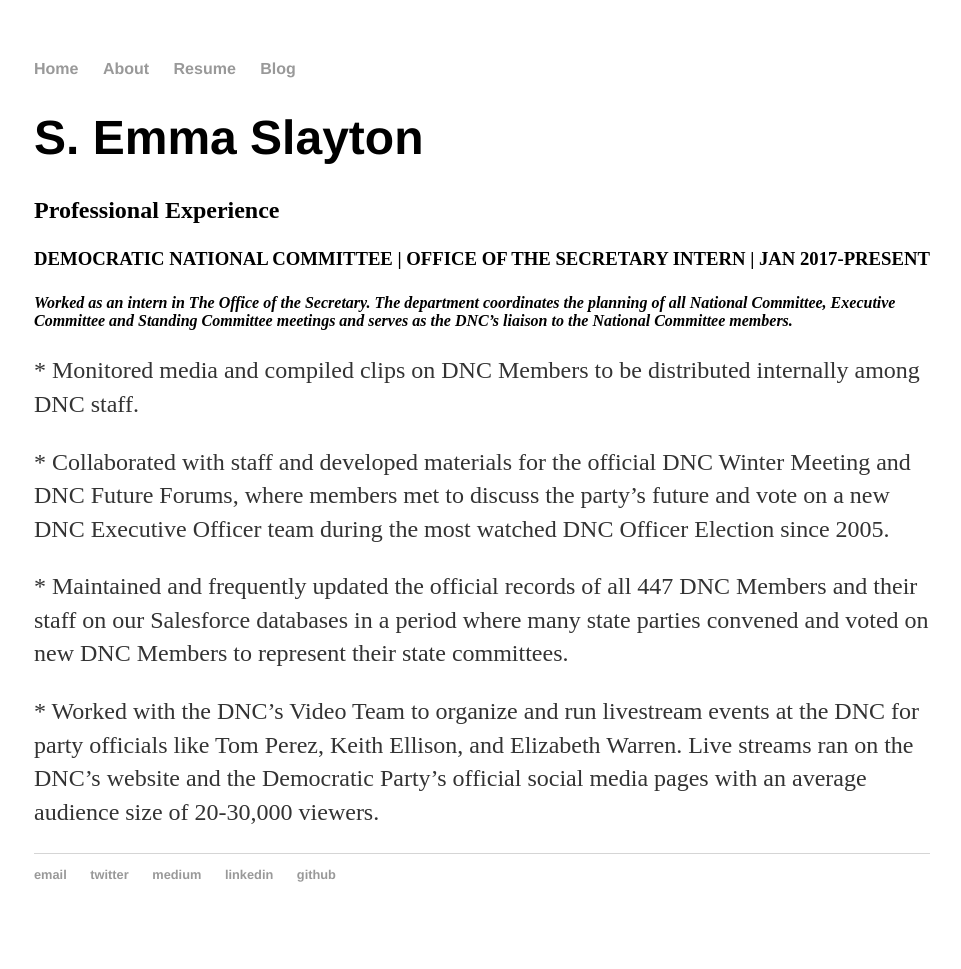
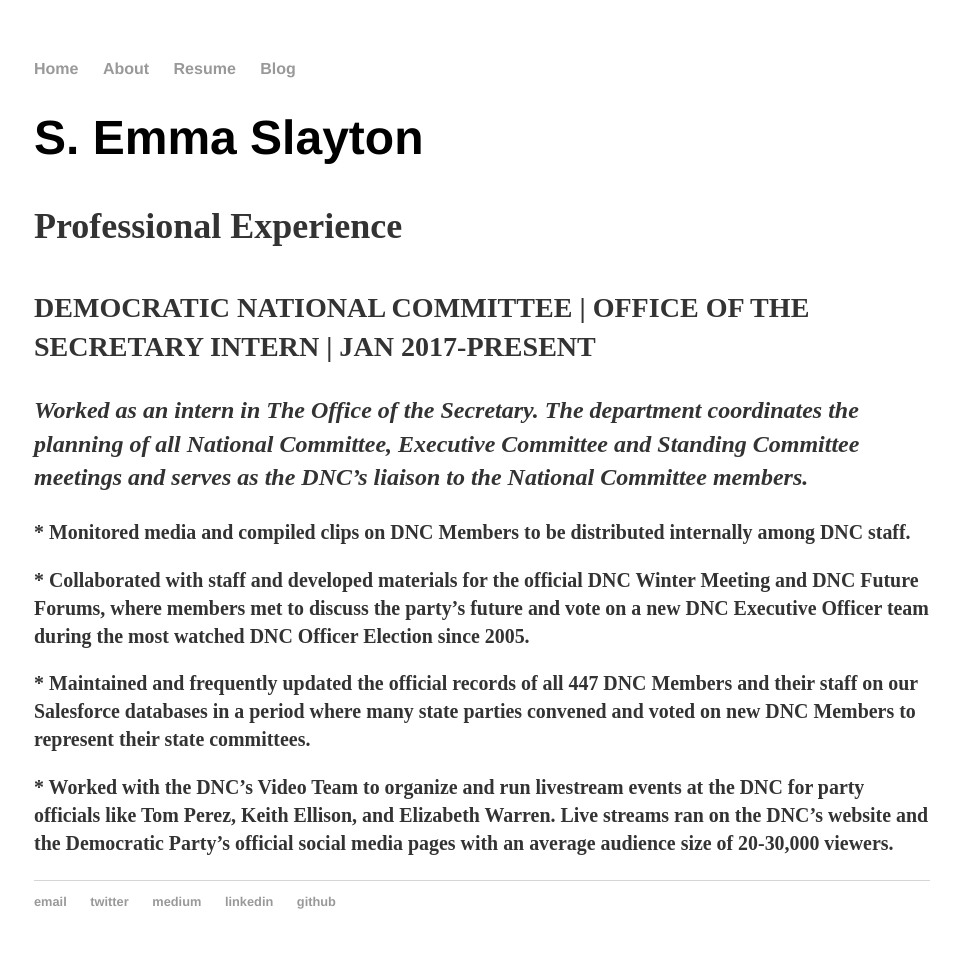
Before and after one commit to emmaslayton/emmaslayton.github.io, a Jekyll site: the page built from resume/index.html, in a window 1280 px wide. Shown: the whole page, without its empty margins (158-1119 px from the left). Built offline with Jekyll 4.4.1, drawn with Linux system fonts in a browser that asks for light colours; before the commit the page ends 942 px from its top, so only the background shows below that.

Commit message:
Update index.html
Added <h5> and </h5> code to try an make Work Experience description text smaller.

```diff
--- a/resume/index.html
+++ b/resume/index.html
@@ -4,12 +4,12 @@ title: Resume
 ---
 <div class="blurb">
 	<h1>S. Emma Slayton</h1>
-	<p><h2>Professional Experience</h2></p>
-  <p><h3><strong>DEMOCRATIC NATIONAL COMMITTEE | OFFICE OF THE SECRETARY INTERN | JAN 2017-PRESENT</strong></h3></p>
-<p><h4><em>Worked as an intern in The Office of the Secretary. The department coordinates the planning of all National Committee, Executive Committee and Standing Committee meetings and serves as the DNC’s liaison to the National Committee members.</em></h4></p>
-<p>*	Monitored media and compiled clips on DNC Members to be distributed internally among DNC staff.</p>
+	<h2><p>Professional Experience</p></h2>
+ <h3><p><strong>DEMOCRATIC NATIONAL COMMITTEE | OFFICE OF THE SECRETARY INTERN | JAN 2017-PRESENT</strong></p></h3>
+<h4><p><em>Worked as an intern in The Office of the Secretary. The department coordinates the planning of all National Committee, Executive Committee and Standing Committee meetings and serves as the DNC’s liaison to the National Committee members.</em></p></h4>
+<h5><p>*	Monitored media and compiled clips on DNC Members to be distributed internally among DNC staff.</p>
 <p>*	Collaborated with staff and developed materials for the official DNC Winter Meeting and DNC Future Forums, where members met to discuss the party’s future and vote on a new DNC Executive Officer team during the most watched DNC Officer Election since 2005. </p>
 <p>*	Maintained and frequently updated the official records of all 447 DNC Members and their staff on our Salesforce databases in a period where many state parties convened and voted on new DNC Members to represent their state committees.</p>
-<p>*	Worked with the DNC’s Video Team to organize and run livestream events at the DNC for party officials like Tom Perez, Keith Ellison, and Elizabeth Warren. Live streams ran on the DNC’s website and the Democratic Party’s official social media pages with an average audience size of 20-30,000 viewers.</p>
+<p>*	Worked with the DNC’s Video Team to organize and run livestream events at the DNC for party officials like Tom Perez, Keith Ellison, and Elizabeth Warren. Live streams ran on the DNC’s website and the Democratic Party’s official social media pages with an average audience size of 20-30,000 viewers.</p></h5>
 
 </div><!-- /.blurb -->
```
